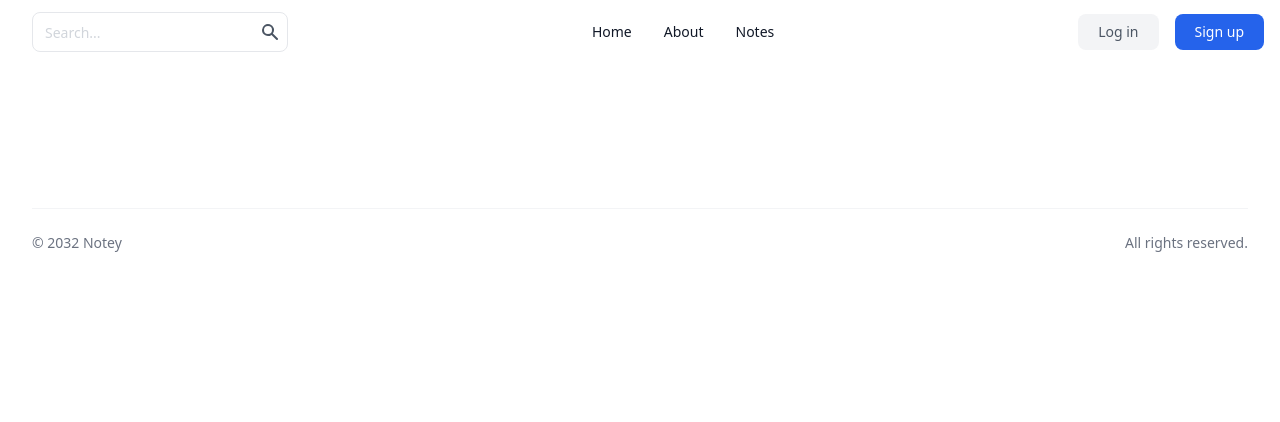
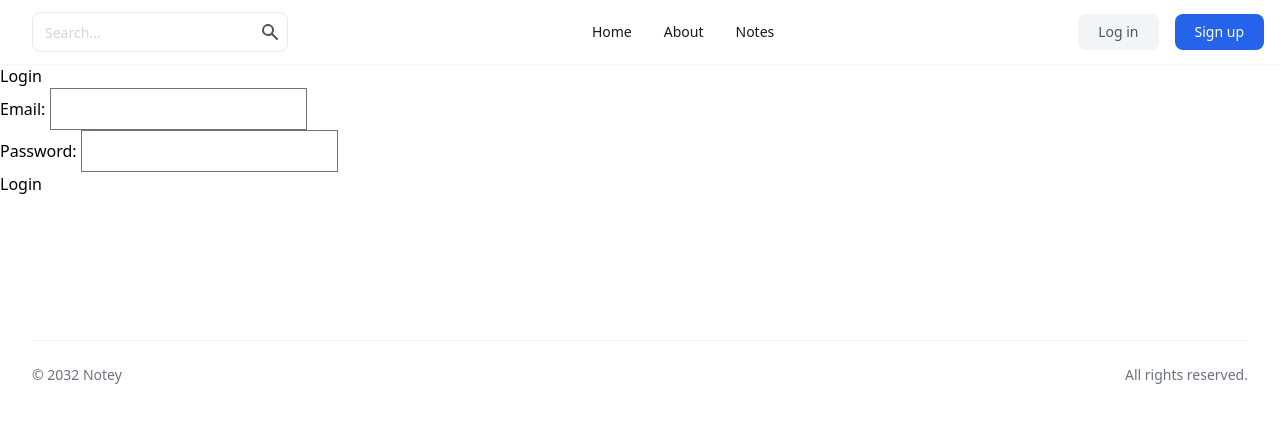
Before and after one commit to archivefarhan/notey-frontend, a React (Vite) app: page /login in a window 1280 px wide. Shown: the top 422 px of the page. Built offline with nearby package versions, Linux system fonts and the light colour scheme.

Commit message:
added login and logout

```diff
--- a/src/App.jsx
+++ b/src/App.jsx
@@ -3,6 +3,7 @@ import { About } from "./About";
 import { Footer } from "./Footer";
 import { Header } from "./Header";
 import { Home } from "./Home";
+import { Login } from "./Login";
 import { Notes } from "./Notes";
 import { Signup } from "./Signup";
 
@@ -16,6 +17,7 @@ function App() {
           <Route path="/notes" element={<Notes />} />
           <Route path="/about" element={<About />} />
           <Route path="/signup" element={<Signup />} />
+          <Route path="/login" element={<Login />} />
         </Routes>
       </BrowserRouter>
       <Footer />
--- /dev/null
+++ b/src/Login.jsx
@@ -0,0 +1,50 @@
+import axios from "axios";
+import { useState } from "react";
+
+const jwt = localStorage.getItem("jwt");
+if (jwt) {
+  axios.defaults.headers.common["Authorization"] = `Bearer ${jwt}`;
+}
+
+export function Login() {
+  const [errors, setErrors] = useState([]);
+
+  const handleSubmit = (event) => {
+    event.preventDefault();
+    setErrors([]);
+    const params = new FormData(event.target);
+    axios
+      .post("http://localhost:3000/sessions", params)
+      .then((response) => {
+        console.log(response.data);
+        axios.defaults.headers.common["Authorization"] = "Bearer " + response.data.jwt;
+        localStorage.setItem("jwt", response.data.jwt);
+        event.target.reset();
+        window.location.href = "/"; // Change this to hide a modal, redirect to a specific page, etc.
+      })
+      .catch((error) => {
+        console.log(error.response);
+        setErrors(["Invalid email or password"]);
+      });
+  };
+
+  return (
+    <div id="login">
+      <h1>Login</h1>
+      <ul>
+        {errors.map((error) => (
+          <li key={error}>{error}</li>
+        ))}
+      </ul>
+      <form onSubmit={handleSubmit}>
+        <div>
+          Email: <input name="email" type="email" />
+        </div>
+        <div>
+          Password: <input name="password" type="password" />
+        </div>
+        <button type="submit">Login</button>
+      </form>
+    </div>
+  );
+}
--- /dev/null
+++ b/src/Logout.jsx
@@ -0,0 +1,16 @@
+import axios from "axios";
+
+export function LogoutLink() {
+  const handleClick = (event) => {
+    event.preventDefault();
+    delete axios.defaults.headers.common["Authorization"];
+    localStorage.removeItem("jwt");
+    window.location.href = "/";
+  };
+
+  return (
+    <a href="/" onClick={handleClick}>
+      Logout
+    </a>
+  );
+}
```
